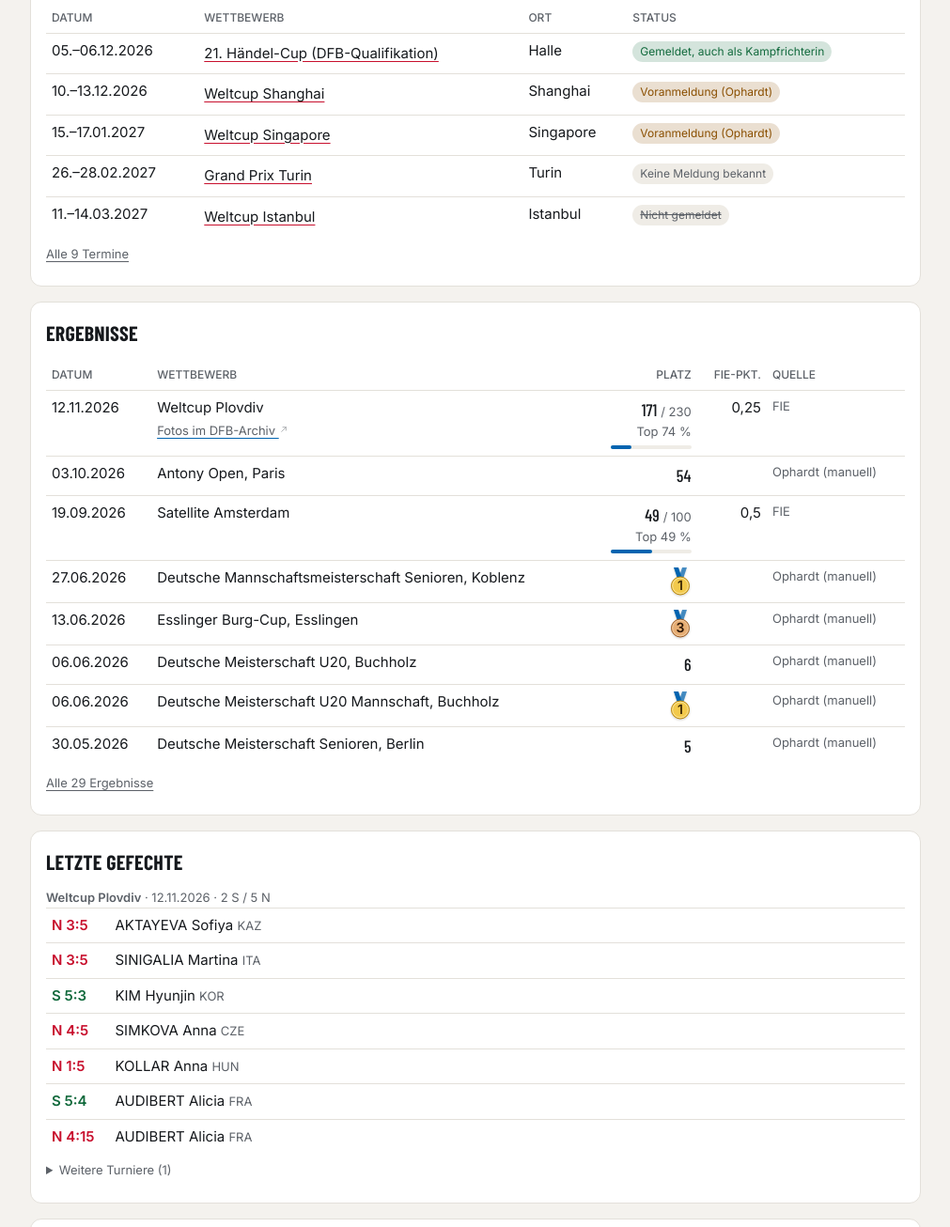
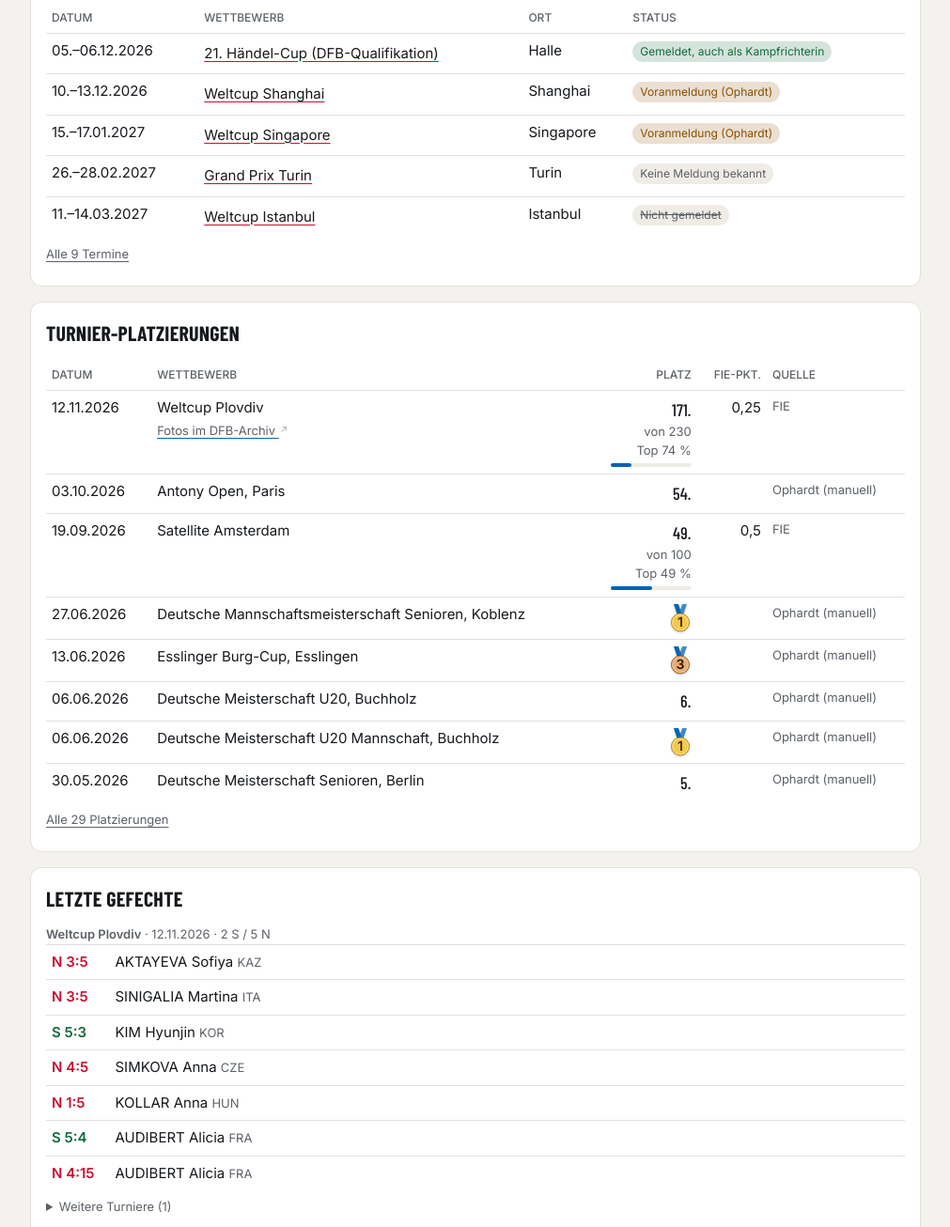
Before and after one commit to CornelliX/fechten-dashboard, a plain HTML site: page docs/index.html in a window 1280 px wide. Shown: the part 931-2237 px from the top of the page at 94% size, without its empty margins (134-1145 px from the left). Drawn offline with nearby package versions, Linux system fonts and the light colour scheme.

Commit message:
Turnier-Platzierungen: Abschnitt umbenannt, Platz/Medaille bündig untereinander
Platz steht allein in der ersten Zeile (mit Punkt wie in der Statistik), Feldgröße und Top-% darunter.

Co-Authored-By: Claude Opus 5.5 <noreply@anthropic.com>

```diff
--- a/docs/index.html
+++ b/docs/index.html
@@ -186,7 +186,7 @@ footer { color: var(--muted); font-size: 12px; margin-top: 24px; }
     <div><h1 id="name">Fecht-Dashboard</h1><div class="sub" id="meta">Lade Daten …</div></div>
   </header>
   <nav class="jump" aria-label="Abschnitte">
-    <a href="#top">Oben</a><a href="#news">News</a><a href="#termine">Termine</a><a href="#ergebnisse">Ergebnisse</a><a href="#gefechte">Gefechte</a><a href="#bilanz-card">Bilanz</a><a href="#ranglisten" data-also="verlauf">Ranglisten</a><a href="#statistik">Statistik</a><a href="#regeln">Regeln</a>
+    <a href="#top">Oben</a><a href="#news">News</a><a href="#termine">Termine</a><a href="#ergebnisse">Platzierungen</a><a href="#gefechte">Gefechte</a><a href="#bilanz-card">Bilanz</a><a href="#ranglisten" data-also="verlauf">Ranglisten</a><a href="#statistik">Statistik</a><a href="#regeln">Regeln</a>
   </nav>
   <div id="errors"></div>
   <div class="grid">
@@ -195,7 +195,7 @@ footer { color: var(--muted); font-size: 12px; margin-top: 24px; }
     <section class="card wide next" id="next"></section>
     <section class="card wide" id="news"><h2>Letzte News</h2><ul class="feed" id="feed"></ul></section>
     <section class="card wide" id="termine"><h2>Nächste Termine</h2><div class="scroll"><table id="events"></table></div><div id="events-more"></div></section>
-    <section class="card wide" id="ergebnisse"><h2>Ergebnisse</h2><div class="scroll"><table id="results"></table></div><div id="results-more"></div></section>
+    <section class="card wide" id="ergebnisse"><h2>Turnier-Platzierungen</h2><div class="scroll"><table id="results"></table></div><div id="results-more"></div></section>
     <section class="card wide" id="gefechte"><h2>Letzte Gefechte</h2><div id="bouts"></div></section>
     <section class="card wide" id="bilanz-card"><h2>Gefechtsbilanz</h2><div id="bilanz"></div></section>
     <section class="card" id="ranglisten"><h2 id="h-dfb">DFB-Rangliste Top 10</h2><table id="dfb"></table><div class="sub" id="dfb-note"></div></section>
@@ -338,10 +338,11 @@ function badge(status) {
 // Platz mit Teilnehmerfeld: "171 / 230 · Top 74 %" plus Balken (Anteil des Feldes, das hinter ihr landete)
 function placeCell(r) {
   const p = Number(r.place), f = Number(r.field);
-  const big = placeNum(r.place, '');
+  // Platz (Zahl oder Medaille) immer allein in der ersten Zeile, damit alle Plätze bündig untereinander stehen
+  const big = placeNum(r.place);
   if (!(f > 0 && p > 0 && p <= f)) return big;
   const top = Math.max(1, Math.round(100 * p / f));
-  return `${big}<span class="sub"> / ${int(f)}</span><div class="sub">Top ${top} %</div>
+  return `${big}<div class="sub nw">von ${int(f)}</div><div class="sub nw">Top ${top} %</div>
     <div class="bar" aria-hidden="true"><i style="width:${(100 * (f - p + 1) / f).toFixed(1)}%"></i></div>`;
 }
 
@@ -634,7 +635,7 @@ function render(s, changes, hist, career) {
     <td class="hide-s sub">${esc(r.source)}</td></tr>`).join('');
 
   moreToggle('events', ev.length, 5, `Alle ${ev.length} Termine`);
-  moreToggle('results', s.results.length, 8, `Alle ${s.results.length} Ergebnisse`);
+  moreToggle('results', s.results.length, 8, `Alle ${s.results.length} Platzierungen`);
 
   const byEvent = {};
   s.bouts.forEach(b => (byEvent[`${b.event}|${b.date}`] ||= []).push(b));
```
